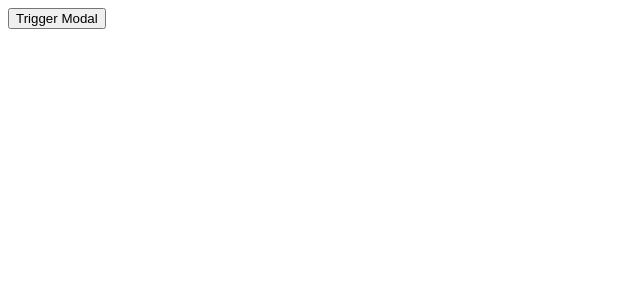
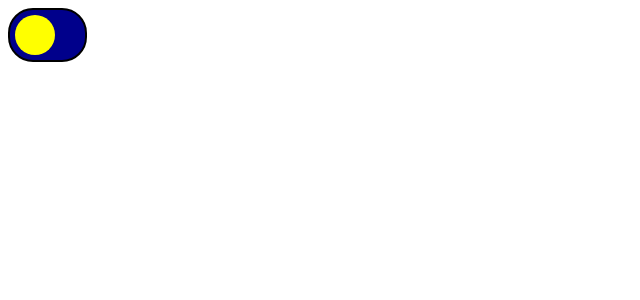
Before and after one commit to Hunor64/csapat-munka, a React (Vite) app: page / in a window 1280 px wide. Shown: the top 300 px of the page, without its empty margins (0-640 px from the left). Built offline with nearby package versions, Linux system fonts and the light colour scheme.

Commit message:
Code update

```diff
--- a/src/App.tsx
+++ b/src/App.tsx
@@ -1,15 +1,26 @@
 // import FAQ from './components/FAQ'
 // import FidgetSpinner from './components/FidgetSpinner'
-import Modal from './components/Modal'
+// import Modal from './components/Modal'
+
+import React, { createContext, useState } from "react"
+import LightSwitch from "./components/LightSwitch"
+
+type ModeContextType = {
+  mode: boolean
+  setMode: React.Dispatch<React.SetStateAction<boolean>>
+}
+
+const ModeContext = createContext<ModeContextType | undefined>(undefined)
 
 const App = () => {
+  const [isDarkMode, setIsDarkMode] = useState(false)
+
   return (
-    <div>
-      {/* <FAQ question='Miért vannak dolgok?' answer='Csak'/>
-      <FAQ question='Hány?' answer='Csak'/>
-      <FidgetSpinner/> */}
-      <Modal/>
-    </div>
+    <ModeContext.Provider value={{ mode: isDarkMode, setMode: setIsDarkMode }}>
+      <div>
+        <LightSwitch />
+      </div>
+    </ModeContext.Provider>
   )
 }
 
--- /dev/null
+++ b/src/components/LightSwitch.tsx
@@ -0,0 +1,12 @@
+import { useState } from "react"
+
+const LightSwitch = () => {
+    const [isDark, setIsDark] = useState(false)
+  return (
+    <div className="switch" onClick={()=> setIsDark(!isDark)}>
+            <div className={isDark ? "isDark" : ""}></div>
+    </div>
+  )
+}
+
+export default LightSwitch
--- a/src/index.css
+++ b/src/index.css
@@ -12,14 +12,15 @@
 
   background-color: aliceblue;
   color: black;
-  p{
+
+  p {
     transition: 1s;
     height: 0px;
     overflow: hidden;
     padding: 0;
   }
 
-  p.open{
+  p.open {
     height: 200px;
   }
 
@@ -35,24 +36,28 @@
 
 @keyframes spin {
 
-  from { transform: rotate(0deg); }
+  from {
+    transform: rotate(0deg);
+  }
 
-  to { transform: rotate(360deg); }
+  to {
+    transform: rotate(360deg);
+  }
 
 }
 
-.modal{
+.modal {
   position: fixed;
   top: 0;
   left: 0;
   width: 100vw;
   height: 100vh;
-  background-color: rgba(0,0,0,0.5);
+  background-color: rgba(0, 0, 0, 0.5);
   display: flex;
   justify-content: center;
   align-items: center;
 
-  div{
+  div {
     width: 80vw;
     aspect-ratio: 16/9;
     background-color: white;
@@ -60,3 +65,31 @@
     background-size: cover;
   }
 }
+
+.switch{
+  --switch-size:50px;
+  width: calc(var(--switch-size)*1.5);
+  height: var(--switch-size);
+  border: 2px solid black;
+  border-radius: calc(var(--switch-size)/2);
+  padding: 0px, 5px;
+  position: relative;
+  background-color: darkblue;
+
+  div{
+    width: calc(var(--switch-size) - 10px);
+    background-color: yellow;
+    aspect-ratio: 1/1;
+    border-radius:50%;
+    margin-top: 5px;
+    left: 5px;
+    position:absolute;
+
+    transition: 0.2s;
+  }
+}
+
+div.isDark{
+  transform: translateX(calc(var(--switch-size) - 25px));
+  background-color: gray;
+}
```
